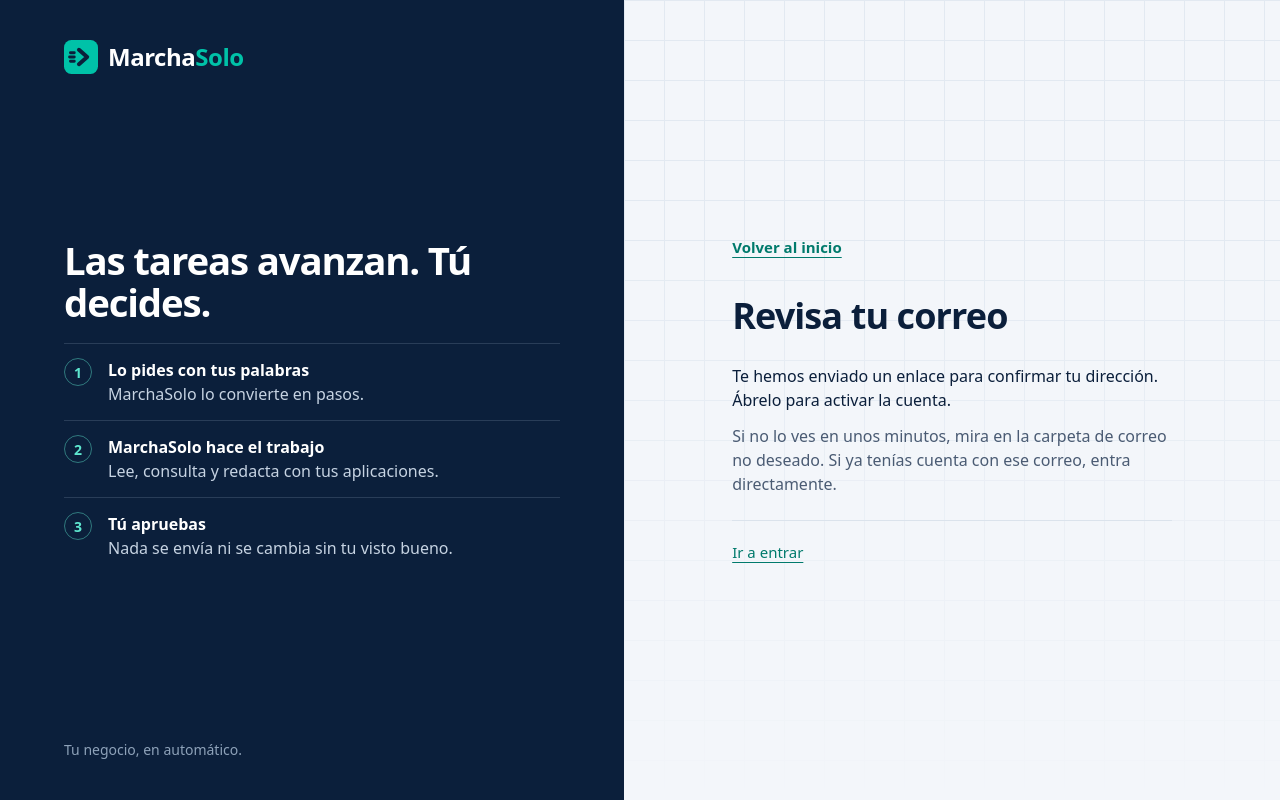
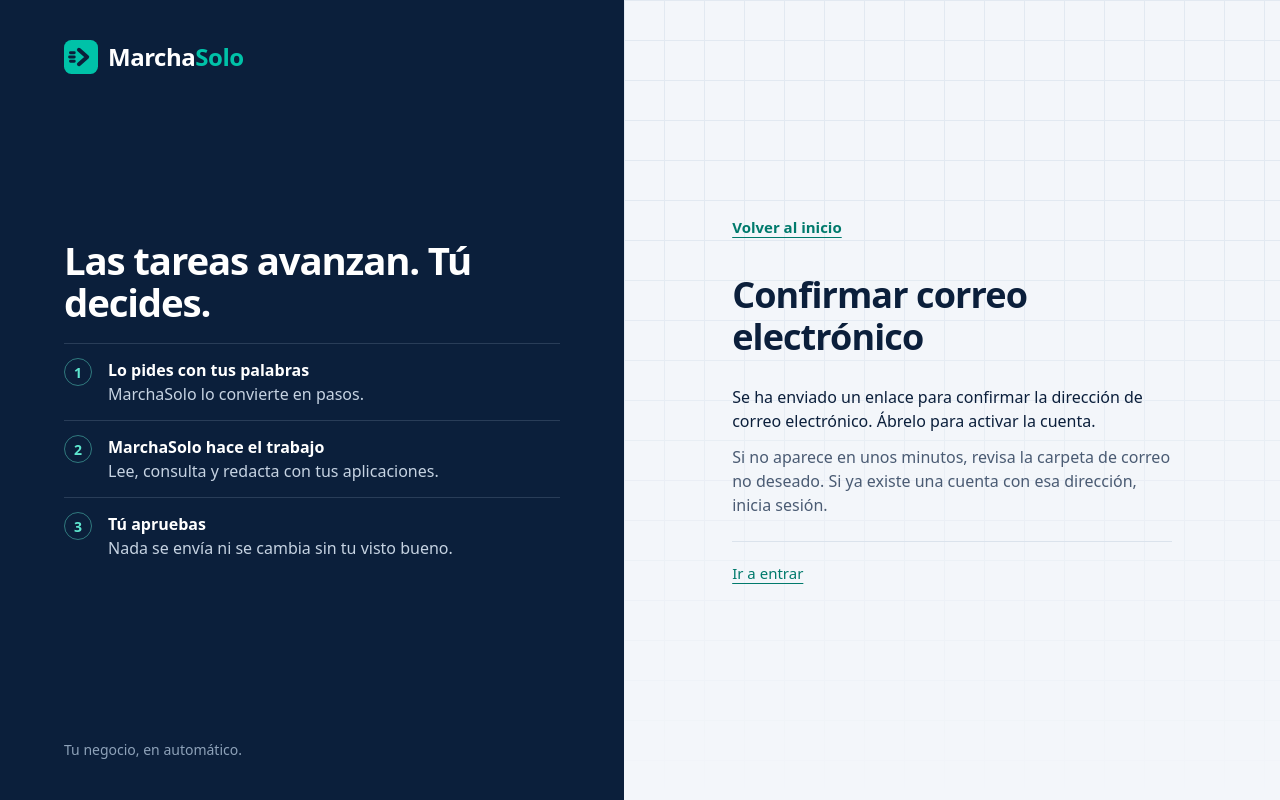
Before and after one commit to CESARKUBEREK/Delega, a Next.js app: page /check-email in a window 1280 px wide. Shown: the top 800 px of the page. Built offline with nearby package versions, Linux system fonts and the light colour scheme; no server answers.

Commit message:
Neutraliza confirmación de correo

```diff
--- a/src/app/(auth)/check-email/page.tsx
+++ b/src/app/(auth)/check-email/page.tsx
@@ -6,7 +6,7 @@ export const metadata = { title: "Confirma tu correo" }
 export default function CheckEmailPage() {
   return (
     <Sheet
-      title="Revisa tu correo"
+      title="Confirmar correo electrónico"
       sheetName="Alta"
       footer={
         <Link href="/entrar" className="text-link underline underline-offset-4">
@@ -14,10 +14,9 @@ export default function CheckEmailPage() {
         </Link>
       }
     >
-      <p className="text-ink">Te hemos enviado un enlace para confirmar tu dirección. Ábrelo para activar la cuenta.</p>
+      <p className="text-ink">Se ha enviado un enlace para confirmar la dirección de correo electrónico. Ábrelo para activar la cuenta.</p>
       <p className="mt-3 text-graphite">
-        Si no lo ves en unos minutos, mira en la carpeta de correo no deseado. Si ya tenías cuenta con ese correo, entra
-        directamente.
+        Si no aparece en unos minutos, revisa la carpeta de correo no deseado. Si ya existe una cuenta con esa dirección, inicia sesión.
       </p>
     </Sheet>
   )
```
